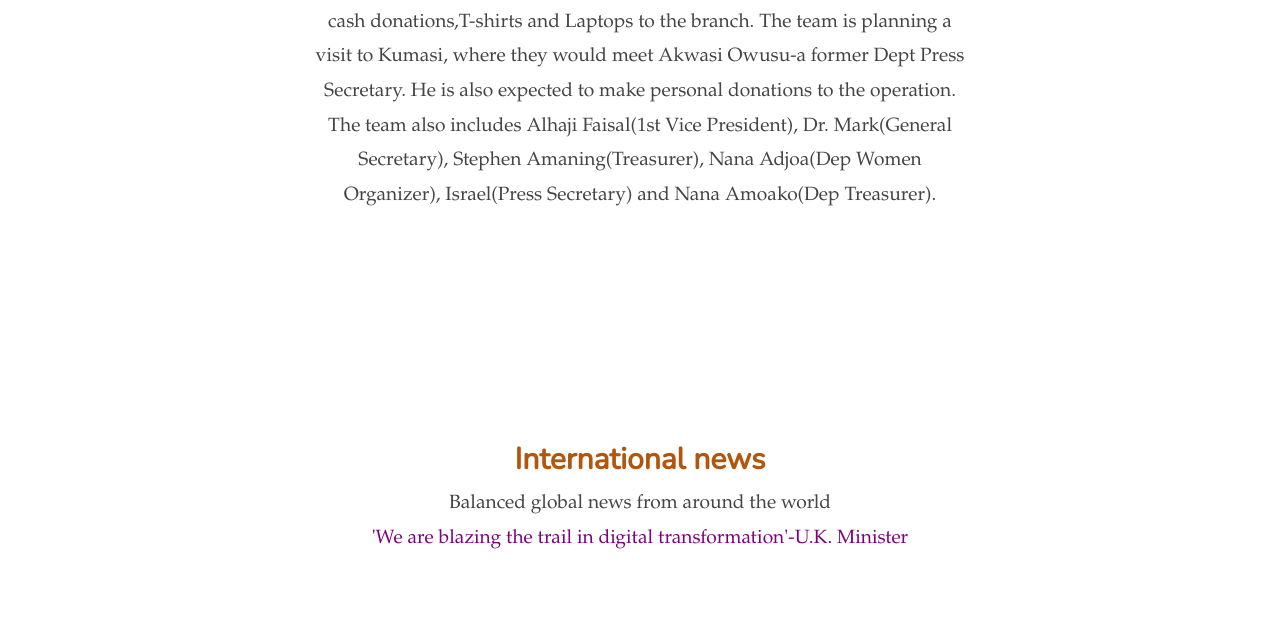
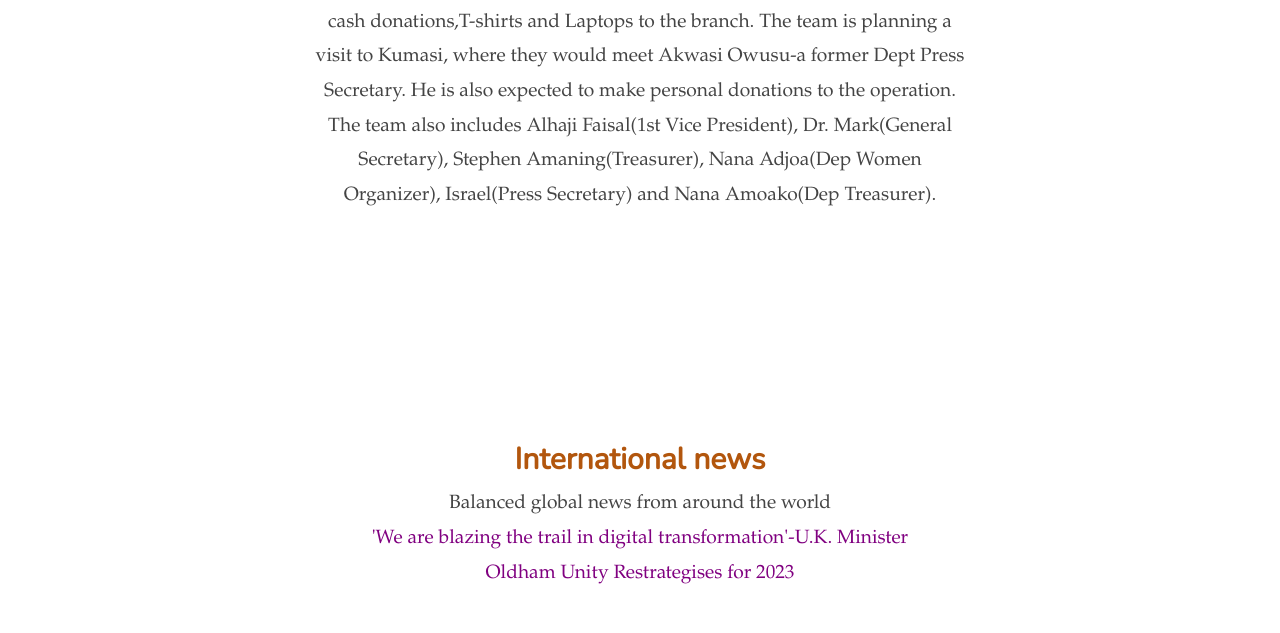
Before and after one commit to ThePrin/online-news, a plain HTML site: page index.html in a window 1280 px wide. Shown: the part 3403-4036 px from the top of the page. Drawn offline with Linux system fonts and the light colour scheme; a script that the page names is missing; files whose address does not match are found by name; a web font is replaced by a local one.

Commit message:
first article

```diff
--- a/index.html
+++ b/index.html
@@ -101,6 +101,7 @@
 
             </P>
             <p><a class="network" href="blog/bluebowrc/index.html">'We are blazing the trail in digital transformation'-U.K. Minister</a></p>
+            <p><a class="network" href="blog/oldhamunity/index.html">Oldham Unity Restrategises for 2023</a></p>
 
     </section>
 
```
